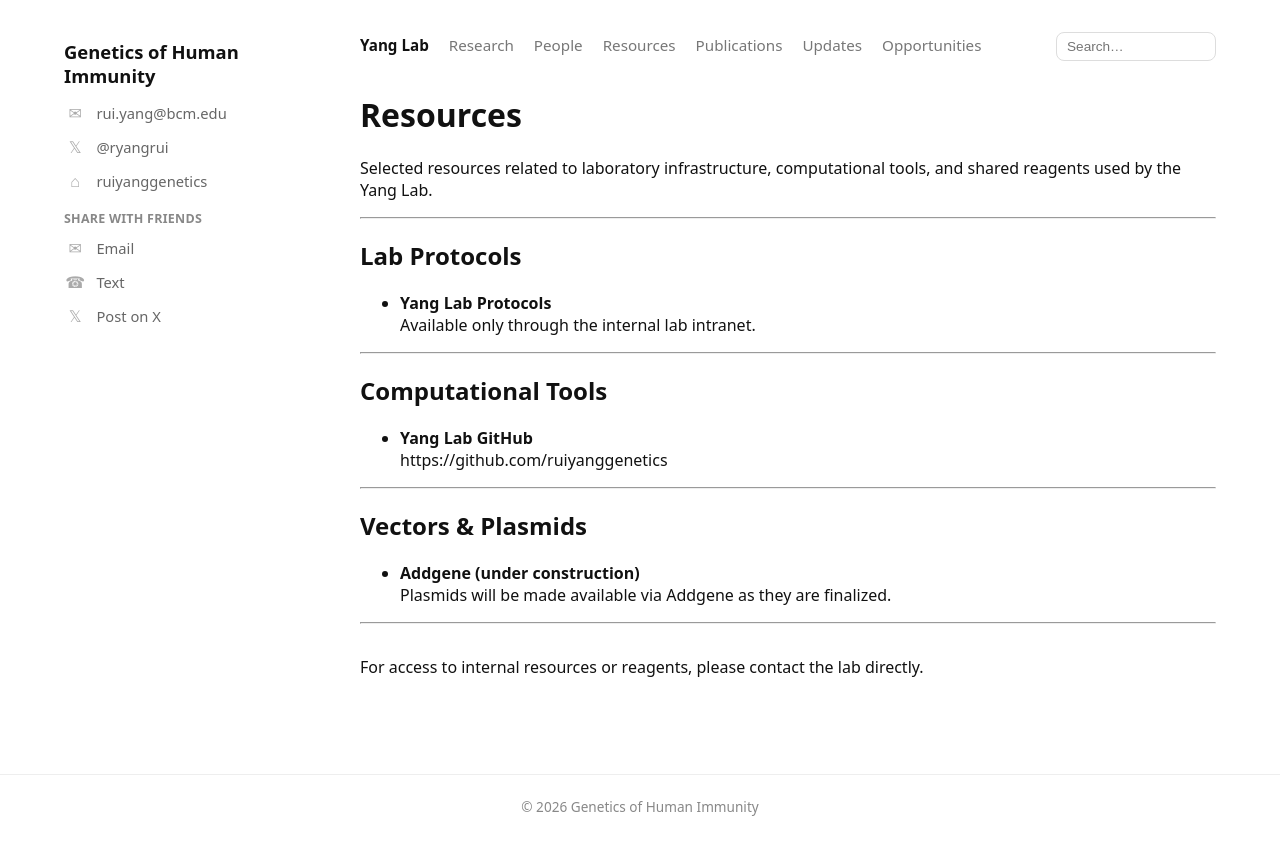
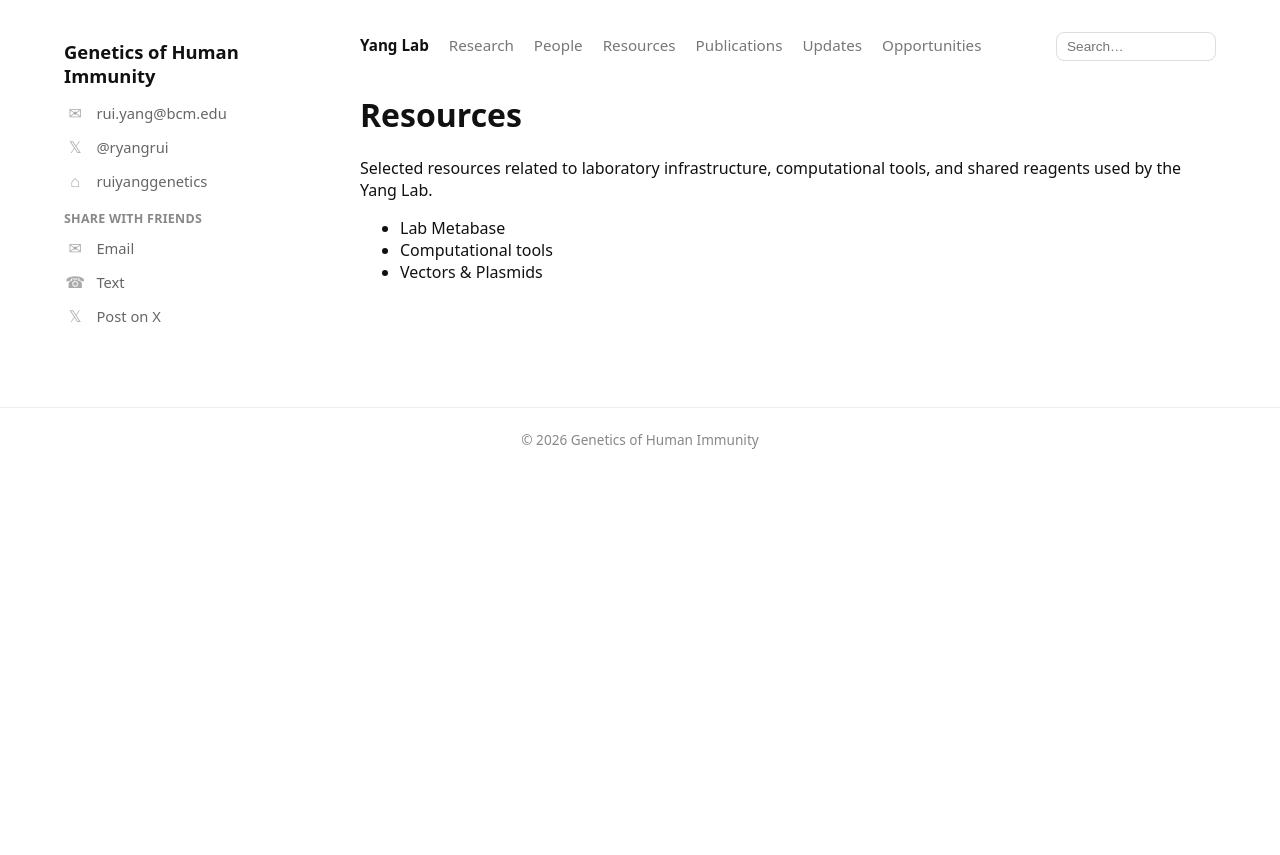
Before and after one commit to ruiyanggenetics/ghilab, a Jekyll site: the page built from resources.md, in a window 1280 px wide. Shown: the top 855 px of the page. Built offline with Jekyll 4.4.1, drawn with Linux system fonts in a browser that asks for light colours.

Commit message:
Update resources.md with internal resource links
Replaced sections with a list of internal resources links.

```diff
--- a/resources.md
+++ b/resources.md
@@ -11,29 +11,8 @@ Selected resources related to laboratory infrastructure, computational tools,
 and shared reagents used by the Yang Lab.
 </p>
 
----
-
-## Lab Protocols
-
-- **Yang Lab Protocols**
-  Available only through the internal lab intranet.
-
----
-
-## Computational Tools
-
-- **Yang Lab GitHub**
-  https://github.com/ruiyanggenetics
-
----
-
-## Vectors & Plasmids
-
-- **Addgene (under construction)**
-  Plasmids will be made available via Addgene as they are finalized.
-
----
-
-<p style="margin-top:32px;">
-For access to internal resources or reagents, please contact the lab directly.
-</p>
+<ul>
+  <li><a href="{{ '/resources/lab-metabase' | relative_url }}">Lab Metabase</a></li>
+  <li><a href="{{ '/resources/computational-tools' | relative_url }}">Computational tools</a></li>
+  <li><a href="{{ '/resources/vectors-plasmids' | relative_url }}">Vectors &amp; Plasmids</a></li>
+</ul>
```
